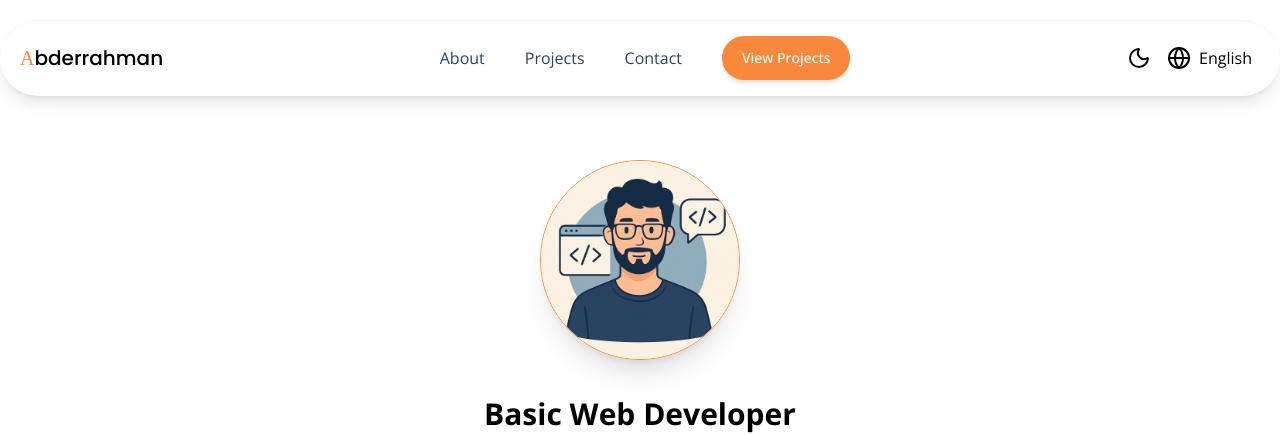
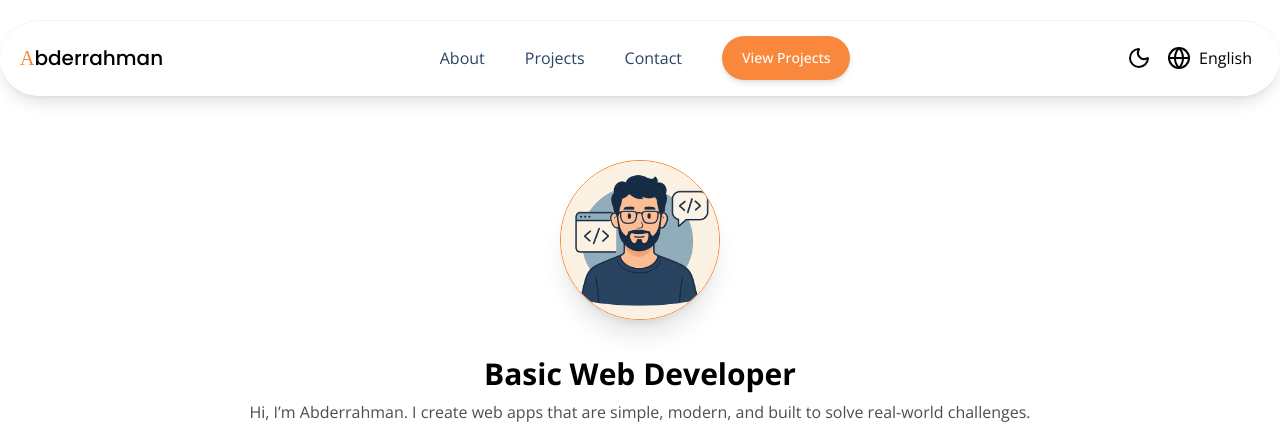
Before and after one commit to OctuMan/portfolio, a website: page index.html in a window 1280 px wide. Shown: the top 435 px of the page. Drawn offline with nearby package versions, Linux system fonts and the light colour scheme; a web font is replaced by a local one.

Commit message:
Edit profile picture

```diff
--- a/index.html
+++ b/index.html
@@ -67,7 +67,7 @@
          <main>
           <section class="hero  my-14 mx-2 gap-4 p-2  flex flex-col items-center justify-center">
             <div class="hero-img mb-5">
-              <img src="images/profile.png" class="w-50 h-50 rounded-full border-secondary border shadow-xl">
+              <img src="images/profile.png" class="w-40 h-40 rounded-full border-secondary border shadow-xl">
             </div>
             <div class="hero-text flex flex-col items-center justify-center gap-2">
               <h1 class="text-3xl font-bold text-center">Basic Web Developer</h1>
```
